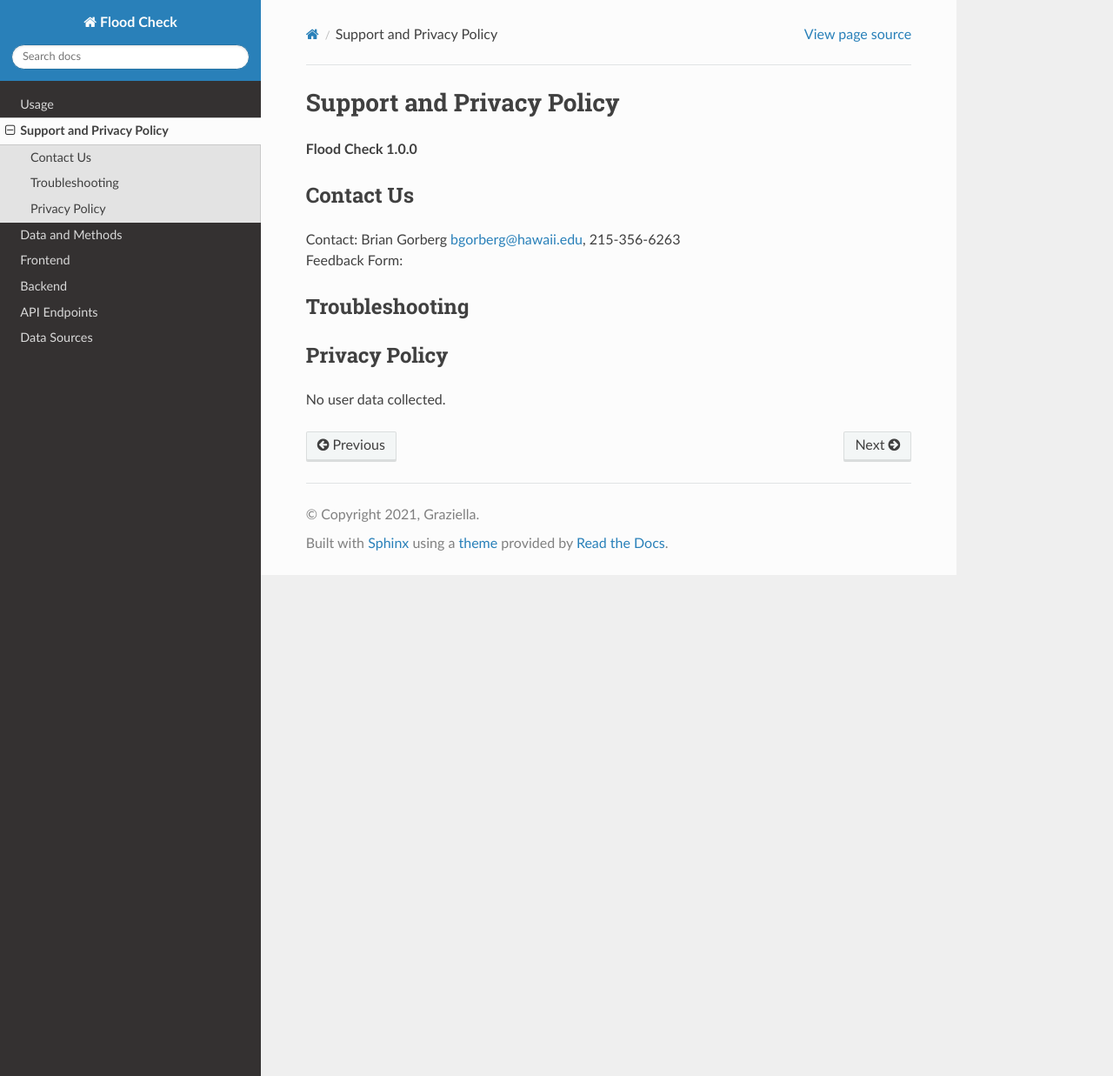
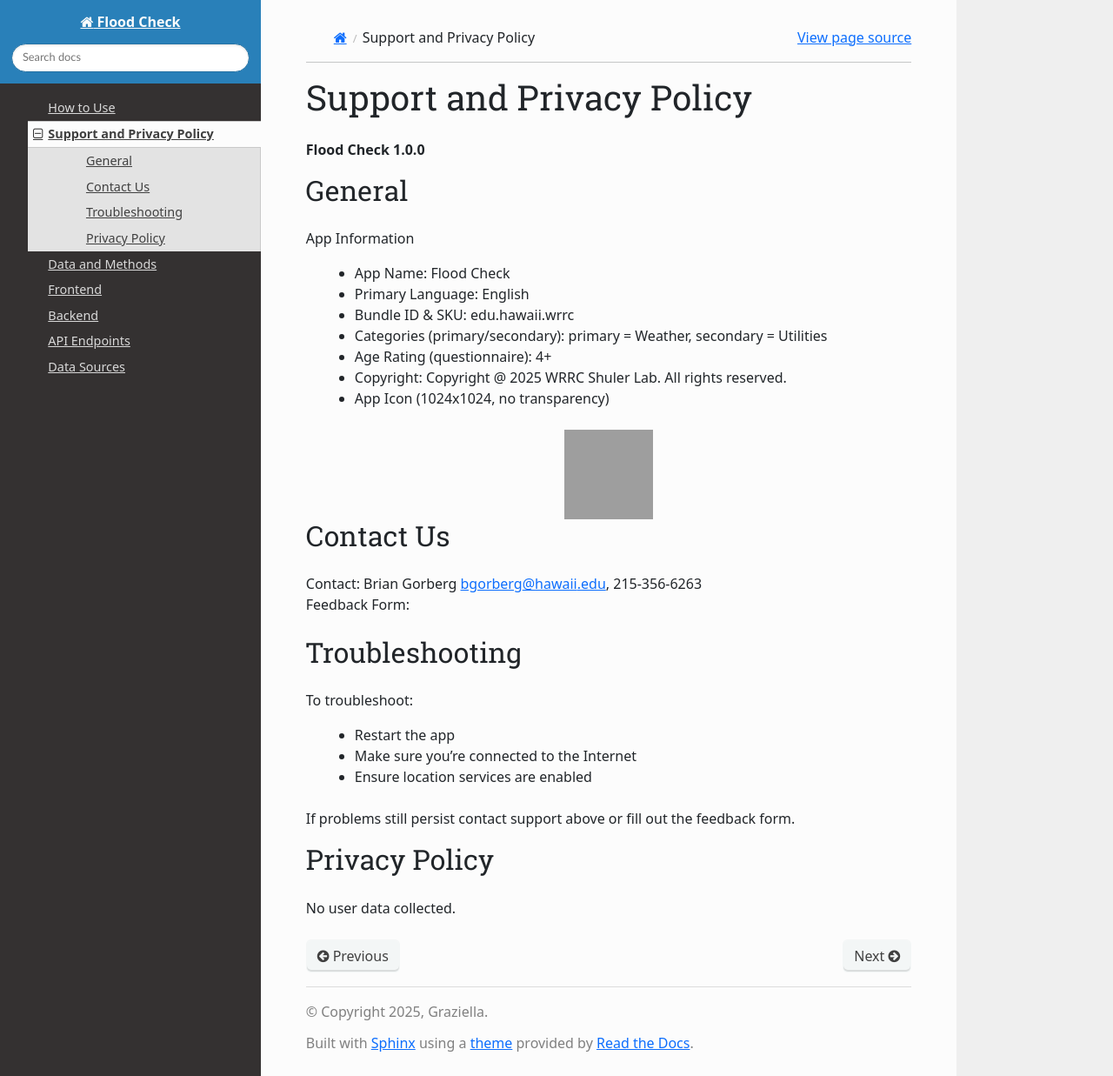
Before and after one commit to mewong21/waikaneapp-readme, a Sphinx documentation site: the page built from docs/source/support.rst, in a window 1280 px wide and 1237 px high. Shown: the whole window at 87% size. Built offline with Sphinx 7.4.7 and the Read the Docs theme 3.1.0, drawn with Linux system fonts in a browser that asks for light colours; pages that are not in the unit, such as notebooks, are missing from menus; grey boxes are pictures that could not be loaded.

Commit message:
added to usage and support

```diff
--- a/docs/source/conf.py
+++ b/docs/source/conf.py
@@ -3,7 +3,7 @@
 # -- Project information
 
 project = 'Flood Check'
-copyright = '2021, Graziella'
+copyright = '2025, Graziella'
 author = 'Graziella'
 
 release = '0.1'
@@ -34,3 +34,10 @@
 
 # -- Options for EPUB output
 epub_show_urls = 'footnote'
+
+html_js_files = [
+    'https://cdn.jsdelivr.net/npm/bootstrap@5.3.3/dist/js/bootstrap.bundle.min.js',
+]
+html_css_files = [
+    'https://cdn.jsdelivr.net/npm/bootstrap@5.3.3/dist/css/bootstrap.min.css',
+]
--- a/docs/source/index.rst
+++ b/docs/source/index.rst
@@ -16,7 +16,7 @@
 With **Flood Check**, you’ll know the conditions before you go — giving you peace of mind and the tools to make safe, informed decisions.
 
 Check out the :doc:`usage` section for further information, including
-how to :ref:`installation` for the project.
+the :ref:`installation` for the project.
 
 .. note::
 
--- a/docs/source/support.rst
+++ b/docs/source/support.rst
@@ -2,6 +2,24 @@
 ==========================
 
 **Flood Check 1.0.0**
+
+General
+--------
+App Information
+
+* App Name: Flood Check
+* Primary Language: English
+* Bundle ID & SKU: edu.hawaii.wrrc
+* Categories (primary/secondary): primary = Weather, secondary  = Utilities
+* Age Rating (questionnaire): 4+
+* Copyright: Copyright @ 2025 WRRC Shuler Lab. All rights reserved.
+* App Icon (1024x1024, no transparency)
+.. image:: /imgs/logo.png
+    :width: 1024px
+    :height: 1024px
+    :scale: 10%
+    :align: center
+
 
 Contact Us
 -----------
@@ -11,6 +29,13 @@
 
 Troubleshooting
 ---------------------
+To troubleshoot:
+
+* Restart the app
+* Make sure you're connected to the Internet
+* Ensure location services are enabled
+
+If problems still persist contact support above or fill out the feedback form.
 
 Privacy Policy
 ----------------
```
Also changed, not shown: other parts of docs/source/index.rst (+1 -1 lines), docs/source/usage.rst (+92 -26 lines).
